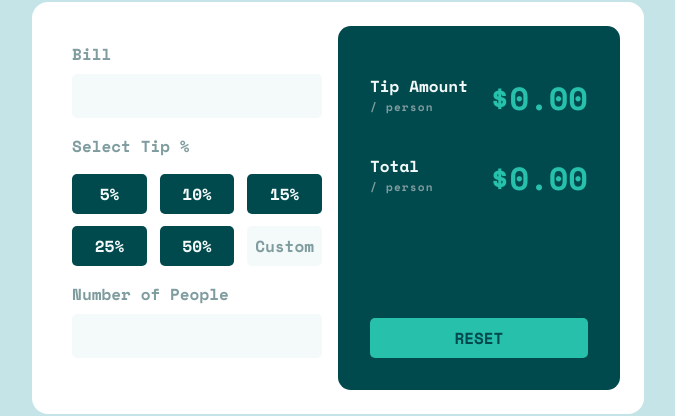
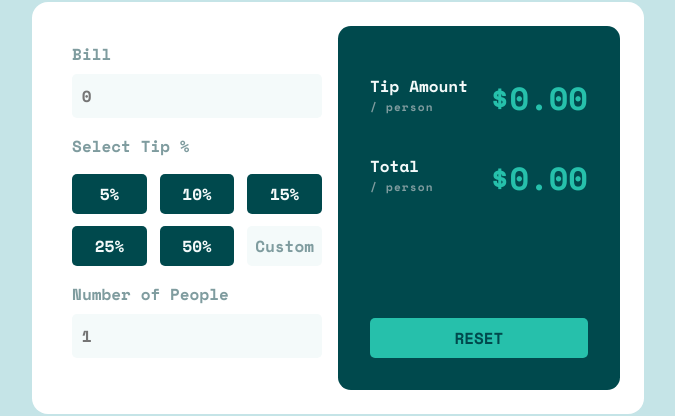
Before and after one commit to chowjiaming/tip-calculator-app, a React (Create React App) app: page / in a window 1280 px wide. Shown: the part 208-624 px from the top of the page, without its empty margins (302-977 px from the left). Built offline with nearby package versions, Linux system fonts and the light colour scheme.

Commit message:
added logic for tip calculation

```diff
--- a/src/components/Card/Card.js
+++ b/src/components/Card/Card.js
@@ -2,11 +2,38 @@ import InputCard from "./InputCard/InputCard";
 import ResultCard from "./ResultCard/ResultCard";
 import "./Card.css";
 
-export default function Card() {
+export default function Card(props) {
+  const {
+    billAmount,
+    setBillAmount,
+    tipPercentage,
+    setTipPercentage,
+    numOfPeople,
+    setNumOfPeople,
+    personalTipAmount,
+    setPersonalTipAmount,
+    totalTipAmount,
+    setTotalTipAmount,
+  } = props;
+
   return (
     <div className="card">
-      <InputCard />
-      <ResultCard />
+      <InputCard
+        billAmount={billAmount}
+        setBillAmount={setBillAmount}
+        setTipPercentage={setTipPercentage}
+        numOfPeople={numOfPeople}
+        setNumOfPeople={setNumOfPeople}
+      />
+      <ResultCard
+        billAmount={billAmount}
+        numOfPeople={numOfPeople}
+        tipPercentage={tipPercentage}
+        personalTipAmount={personalTipAmount}
+        setPersonalTipAmount={setPersonalTipAmount}
+        totalTipAmount={totalTipAmount}
+        setTotalTipAmount={setTotalTipAmount}
+      />
     </div>
   );
 }
--- a/src/components/Card/InputCard/InputCard.js
+++ b/src/components/Card/InputCard/InputCard.js
@@ -1,22 +1,71 @@
 import "./InputCard.css";
 
-export default function InputCard() {
+export default function InputCard(props) {
+  const {
+    billAmount,
+    setBillAmount,
+    numOfPeople,
+    setNumOfPeople,
+    setTipPercentage,
+  } = props;
+  const handleClick = (e) => {
+    setTipPercentage(parseInt(e.target.id));
+  };
+  const handlePeopleChange = (e) => {
+    const re = /^[0-9\b]+$/;
+    if (e.target.value === "" || !re.test(e.target.value)) {
+      // Don't know how to get previous target value
+      // Relying on previous state
+      e.target.value = numOfPeople + "";
+    }
+    setNumOfPeople(e.target.value);
+  };
+  const handleBillChange = (e) => {
+    const re = /^[0-9\b]+$/;
+    if (e.target.value === "" || !re.test(e.target.value)) {
+      // Don't know how to get previous target value
+      // Relying on previous state
+      e.target.value = billAmount + "";
+    }
+    setBillAmount(e.target.value);
+  };
+
   return (
     <div className="input-card">
       <h4 className="bill">Bill</h4>
-      <input type="text" className="bill-input" />
+      <input
+        type="text"
+        className="bill-input"
+        placeholder="0"
+        onChange={handleBillChange}
+      />
       <h4 className="select-tip">Select Tip %</h4>
       <div className="tip-selector-box">
-        <div className="tip-percentage-box">5%</div>
-        <div className="tip-percentage-box">10%</div>
-        <div className="tip-percentage-box">15%</div>
-        <div className="tip-percentage-box">25%</div>
-        <div className="tip-percentage-box">50%</div>
+        <div className="tip-percentage-box" id={5} onClick={handleClick}>
+          5%
+        </div>
+        <div className="tip-percentage-box" id={10} onClick={handleClick}>
+          10%
+        </div>
+        <div className="tip-percentage-box" id={15} onClick={handleClick}>
+          15%
+        </div>
+        <div className="tip-percentage-box" id={25} onClick={handleClick}>
+          25%
+        </div>
+        <div className="tip-percentage-box" id={50} onClick={handleClick}>
+          50%
+        </div>
         <div className="tip-percentage-box custom">Custom</div>
       </div>
 
       <h4 className="people">Number of People</h4>
-      <input type="text" className="number-of-people" />
+      <input
+        type="text"
+        className="number-of-people"
+        placeholder="1"
+        onChange={handlePeopleChange}
+      />
     </div>
   );
 }
--- a/src/components/Card/ResultCard/ResultCard.js
+++ b/src/components/Card/ResultCard/ResultCard.js
@@ -1,6 +1,13 @@
 import "./ResultCard.css";
 
-export default function ResultCard() {
+export default function ResultCard(props) {
+  const { personalTipAmount, totalTipAmount } = props;
+
+  const formatter = new Intl.NumberFormat("en-US", {
+    style: "currency",
+    currency: "USD",
+  });
+
   return (
     <div className="result-card">
       <div className="tip-result-box">
@@ -8,14 +15,14 @@ export default function ResultCard() {
           <h4 className="result-heading">Tip Amount</h4>
           <p className="per-person">/ person</p>
         </div>
-        <h2 className="tip-result">$0.00</h2>
+        <h2 className="tip-result">{formatter.format(totalTipAmount)}</h2>
       </div>
       <div className="tip-result-box">
         <div className="tip-text-box">
           <h4 className="result-heading">Total</h4>
           <p className="per-person">/ person</p>
         </div>
-        <h2 className="tip-result">$0.00</h2>
+        <h2 className="tip-result">{formatter.format(personalTipAmount)}</h2>
       </div>
 
       <div className="reset-button">Reset</div>
--- a/src/components/Main.js
+++ b/src/components/Main.js
@@ -1,14 +1,36 @@
-import { Fragment } from "react";
+import { Fragment, useState, useEffect } from "react";
 import Title from "./Title/Title";
 import Card from "./Card/Card";
 import Attributions from "./Attributions/Attributions";
 
 export default function Main() {
+  const [billAmount, setBillAmount] = useState(0);
+  const [tipPercentage, setTipPercentage] = useState(0);
+  const [numOfPeople, setNumOfPeople] = useState(1);
+  const [personalTipAmount, setPersonalTipAmount] = useState(0);
+  const [totalTipAmount, setTotalTipAmount] = useState(0);
+
+  useEffect(() => {
+    setTotalTipAmount(billAmount * (tipPercentage * 0.01));
+    setPersonalTipAmount((billAmount * (tipPercentage * 0.01)) / numOfPeople);
+  }, [billAmount, numOfPeople, tipPercentage]);
+
   return (
     <Fragment>
       <div className="container">
         <Title />
-        <Card />
+        <Card
+          billAmount={billAmount}
+          setBillAmount={setBillAmount}
+          tipPercentage={tipPercentage}
+          setTipPercentage={setTipPercentage}
+          numOfPeople={numOfPeople}
+          setNumOfPeople={setNumOfPeople}
+          personalTipAmount={personalTipAmount}
+          setPersonalTipAmount={setPersonalTipAmount}
+          totalTipAmount={totalTipAmount}
+          setTotalTipAmount={setTotalTipAmount}
+        />
       </div>
       <Attributions />
     </Fragment>
```
